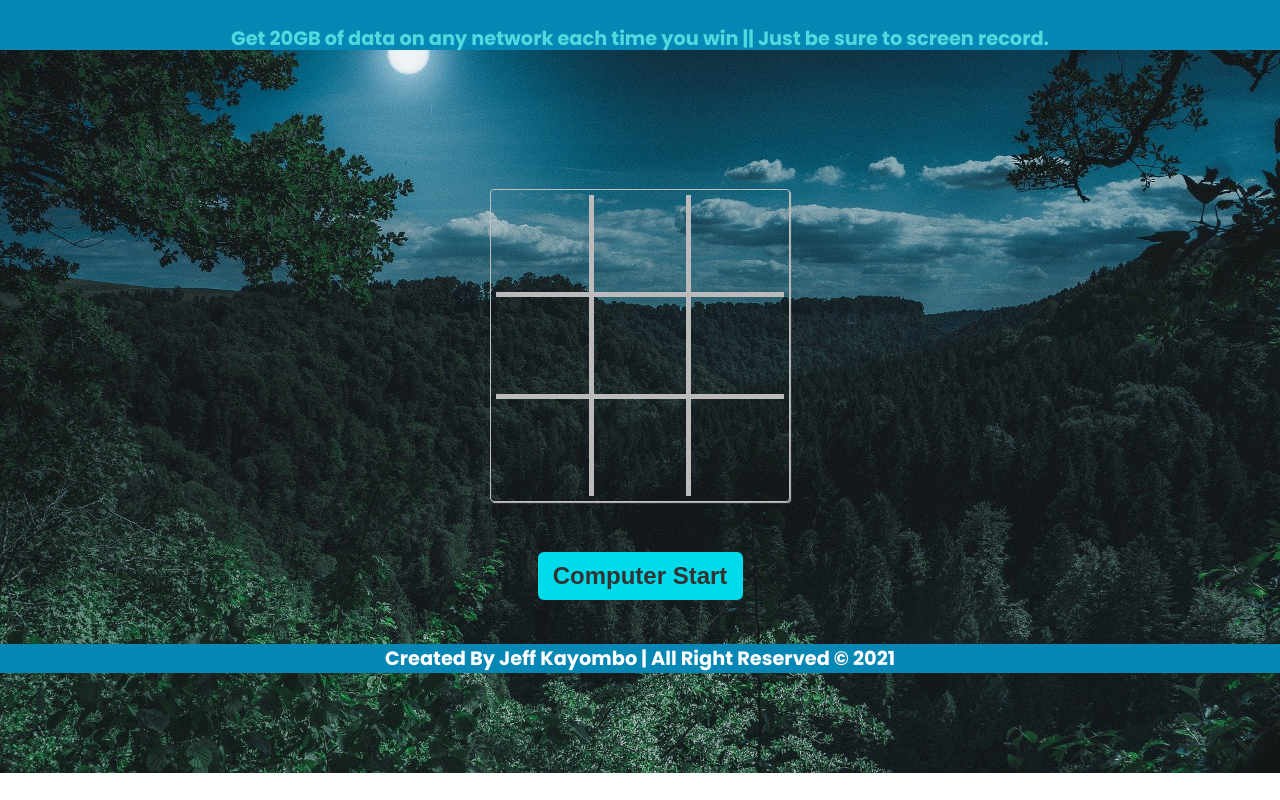
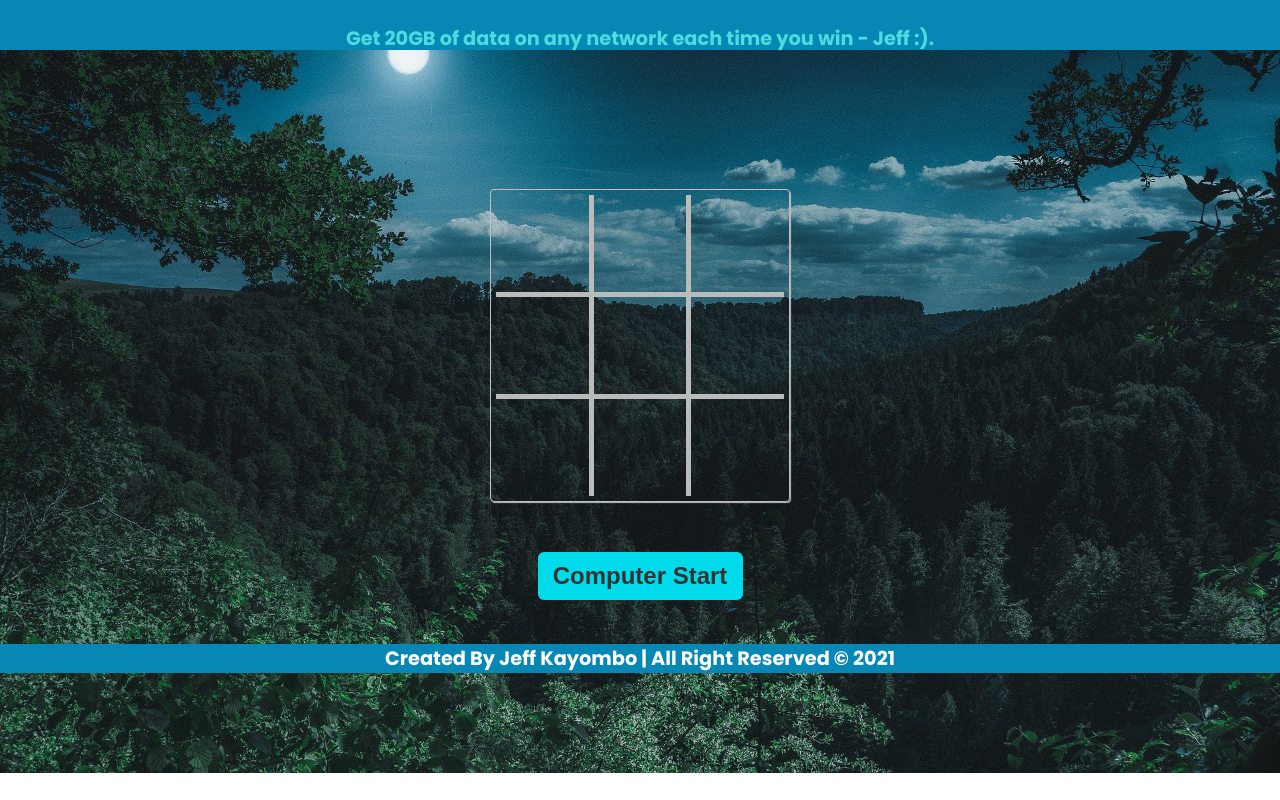
Before and after one commit to JEFFKAY16/Tic-Tac-Toe, a plain HTML site: page index.html in a window 1280 px wide. Drawn offline with Linux system fonts and the light colour scheme.

Commit message:
Update h1

```diff
--- a/index.html
+++ b/index.html
@@ -15,7 +15,7 @@
 
 	<body>
 		<header>
-			<p>Get 20GB of data on any network each time you win || Just be sure to screen record.</p>
+			<p>Get 20GB of data on any network each time you win - Jeff :).</p>
 		</header>
 
 		<br><p id="message"></p><br>
```
